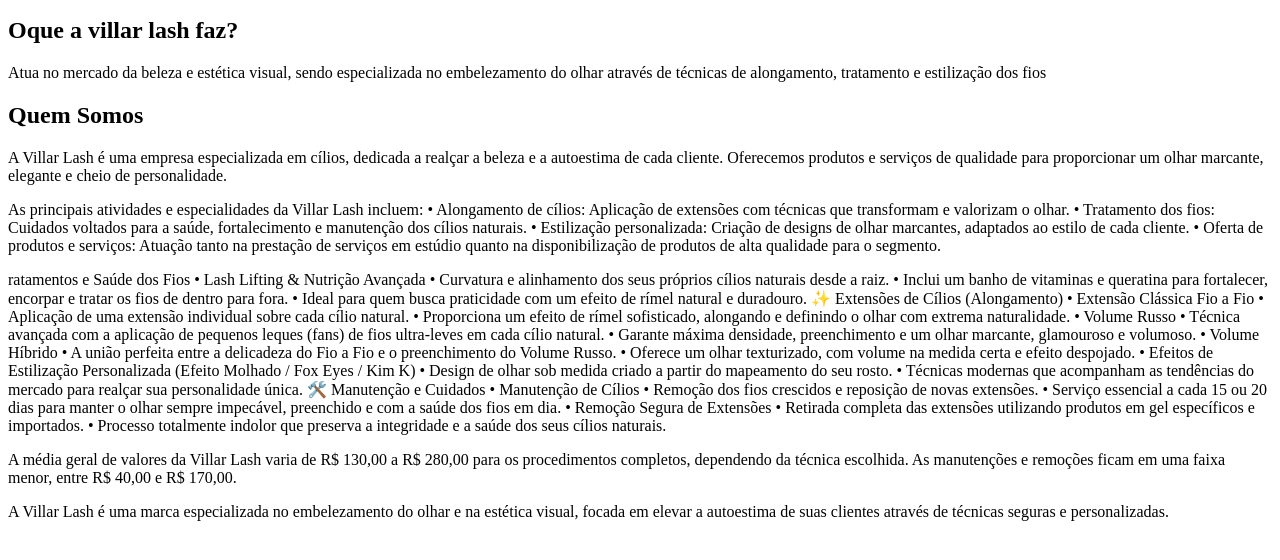
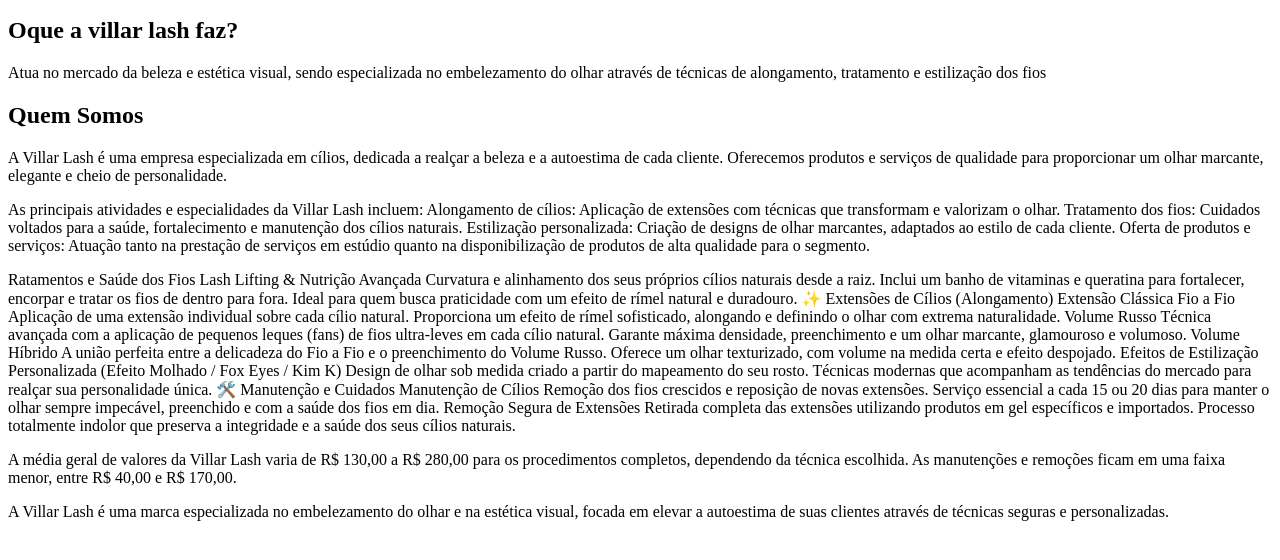
Before and after one commit to eduardasantoskamily-spec/Ed-Digi_-Site-Kamily-e-Iasmin, a plain HTML site: page index.html in a window 1280 px wide. Shown: the part 110-670 px from the top of the page. Drawn offline with Linux system fonts and the light colour scheme.

Commit message:
30/09/2026

```diff
--- a/index.html
+++ b/index.html
@@ -14,36 +14,36 @@
 
 <p>A Villar Lash é uma empresa especializada em cílios, dedicada a realçar a beleza e a autoestima de cada cliente. Oferecemos produtos e serviços de qualidade para proporcionar um olhar marcante, elegante e cheio de personalidade.</p>
 <p>As principais atividades e especialidades da Villar Lash incluem:
-• Alongamento de cílios: Aplicação de extensões com técnicas que transformam e valorizam o olhar.
-• Tratamento dos fios: Cuidados voltados para a saúde, fortalecimento e manutenção dos cílios naturais.
-• Estilização personalizada: Criação de designs de olhar marcantes, adaptados ao estilo de cada cliente.
-• Oferta de produtos e serviços: Atuação tanto na prestação de serviços em estúdio quanto na disponibilização de produtos de alta qualidade para o segmento.
+ Alongamento de cílios: Aplicação de extensões com técnicas que transformam e valorizam o olhar.
+ Tratamento dos fios: Cuidados voltados para a saúde, fortalecimento e manutenção dos cílios naturais.
+ Estilização personalizada: Criação de designs de olhar marcantes, adaptados ao estilo de cada cliente.
+ Oferta de produtos e serviços: Atuação tanto na prestação de serviços em estúdio quanto na disponibilização de produtos de alta qualidade para o segmento.
 </p>
-<p>ratamentos e Saúde dos Fios
-• Lash Lifting & Nutrição Avançada
-	• Curvatura e alinhamento dos seus próprios cílios naturais desde a raiz.
-	• Inclui um banho de vitaminas e queratina para fortalecer, encorpar e tratar os fios de dentro para fora.
-	• Ideal para quem busca praticidade com um efeito de rímel natural e duradouro.
+<p>Ratamentos e Saúde dos Fios
+ Lash Lifting & Nutrição Avançada
+	 Curvatura e alinhamento dos seus próprios cílios naturais desde a raiz.
+	Inclui um banho de vitaminas e queratina para fortalecer, encorpar e tratar os fios de dentro para fora.
+	 Ideal para quem busca praticidade com um efeito de rímel natural e duradouro.
 ✨ Extensões de Cílios (Alongamento)
-• Extensão Clássica Fio a Fio
-	• Aplicação de uma extensão individual sobre cada cílio natural.
-	• Proporciona um efeito de rímel sofisticado, alongando e definindo o olhar com extrema naturalidade.
-• Volume Russo
-	• Técnica avançada com a aplicação de pequenos leques (fans) de fios ultra-leves em cada cílio natural.
-	• Garante máxima densidade, preenchimento e um olhar marcante, glamouroso e volumoso.
-• Volume Híbrido
-	• A união perfeita entre a delicadeza do Fio a Fio e o preenchimento do Volume Russo.
-	• Oferece um olhar texturizado, com volume na medida certa e efeito despojado.
-• Efeitos de Estilização Personalizada (Efeito Molhado / Fox Eyes / Kim K)
-	• Design de olhar sob medida criado a partir do mapeamento do seu rosto.
-	• Técnicas modernas que acompanham as tendências do mercado para realçar sua personalidade única.
+ Extensão Clássica Fio a Fio
+	 Aplicação de uma extensão individual sobre cada cílio natural.
+	 Proporciona um efeito de rímel sofisticado, alongando e definindo o olhar com extrema naturalidade.
+ Volume Russo
+	 Técnica avançada com a aplicação de pequenos leques (fans) de fios ultra-leves em cada cílio natural.
+	 Garante máxima densidade, preenchimento e um olhar marcante, glamouroso e volumoso.
+ Volume Híbrido
+	 A união perfeita entre a delicadeza do Fio a Fio e o preenchimento do Volume Russo.
+	 Oferece um olhar texturizado, com volume na medida certa e efeito despojado.
+ Efeitos de Estilização Personalizada (Efeito Molhado / Fox Eyes / Kim K)
+	 Design de olhar sob medida criado a partir do mapeamento do seu rosto.
+	 Técnicas modernas que acompanham as tendências do mercado para realçar sua personalidade única.
 🛠️ Manutenção e Cuidados
-• Manutenção de Cílios
-	• Remoção dos fios crescidos e reposição de novas extensões.
-	• Serviço essencial a cada 15 ou 20 dias para manter o olhar sempre impecável, preenchido e com a saúde dos fios em dia.
-• Remoção Segura de Extensões
-	• Retirada completa das extensões utilizando produtos em gel específicos e importados.
-	• Processo totalmente indolor que preserva a integridade e a saúde dos seus cílios naturais.
+ Manutenção de Cílios
+	 Remoção dos fios crescidos e reposição de novas extensões.
+	 Serviço essencial a cada 15 ou 20 dias para manter o olhar sempre impecável, preenchido e com a saúde dos fios em dia.
+ Remoção Segura de Extensões
+	 Retirada completa das extensões utilizando produtos em gel específicos e importados.
+	 Processo totalmente indolor que preserva a integridade e a saúde dos seus cílios naturais.
 </p>
 <p>A média geral de valores da Villar Lash varia de R$ 130,00 a R$ 280,00 para os procedimentos completos, dependendo da técnica escolhida. As manutenções e remoções ficam em uma faixa menor, entre R$ 40,00 e R$ 170,00.
 </p>
```
